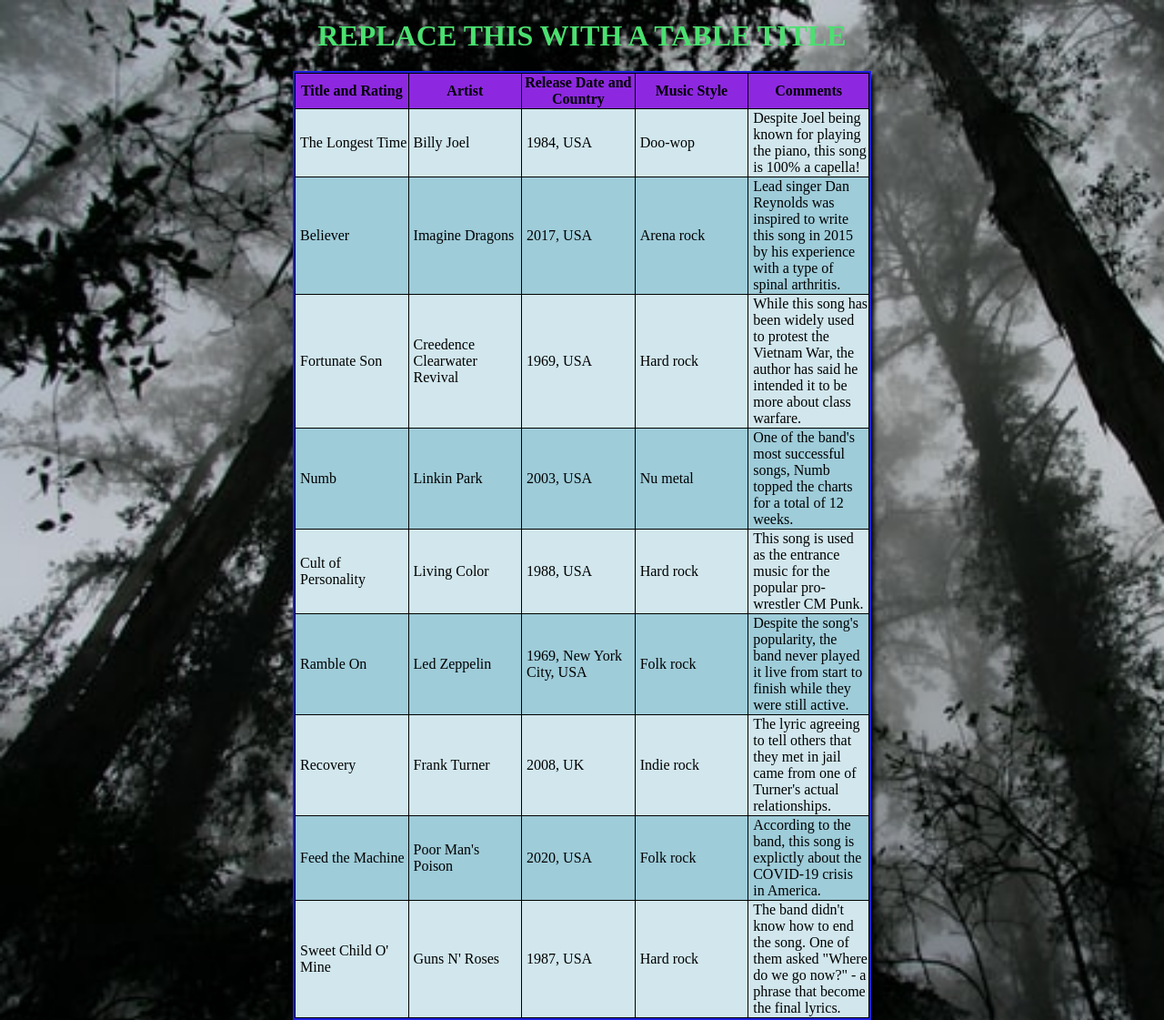
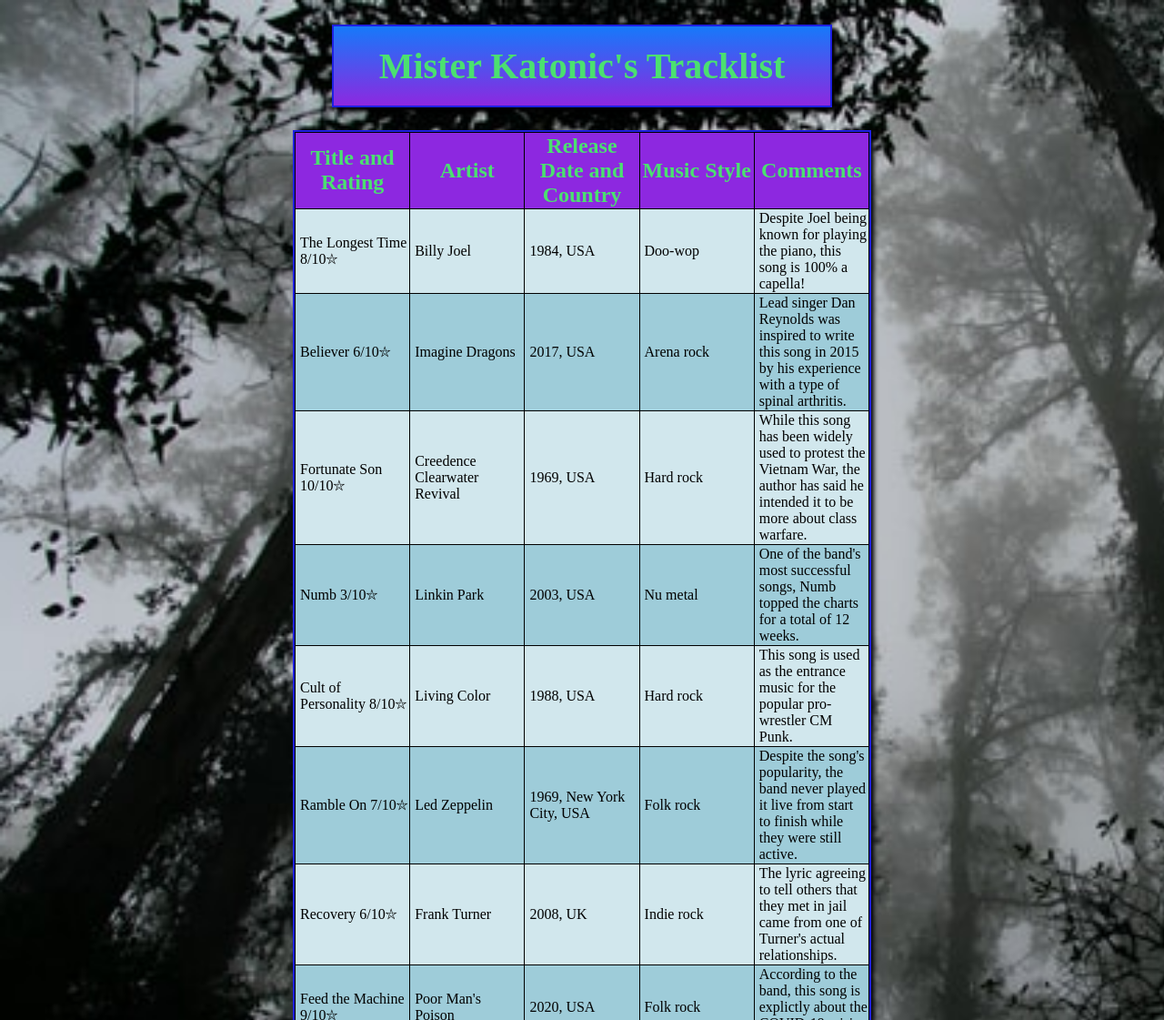
Before and after one commit to RVCC-IDMX/working-with-tables-ZachTheis, a plain HTML site: page index.html in a window 1280 px wide. Shown: the top 1121 px of the page at 91% size. Drawn offline with Linux system fonts and the light colour scheme.

Commit message:
Update header
Add gradient background and color to font

```diff
--- a/index.html
+++ b/index.html
@@ -7,7 +7,7 @@
     <link rel="stylesheet" href="style.css" />
   </head>
   <body>
-    <h1>REPLACE THIS WITH A TABLE TITLE</h1>
+    <h1>Mister Katonic's Tracklist</h1>
     <div class="table-container">
       <table>
       <thead>
@@ -21,63 +21,63 @@
       </thead>
       <tbody>
         <tr>
-          <td>The Longest Time</td>
+          <td>The Longest Time 8/10⛥</td>
           <td>Billy Joel</td>
           <td>1984, USA</td>
           <td>Doo-wop</td>
           <td>Despite Joel being known for playing the piano, this song is 100% a capella!</td>
         </tr>
         <tr>
-          <td>Believer</td>
+          <td>Believer 6/10⛥</td>
           <td>Imagine Dragons</td>
           <td>2017, USA</td>
           <td>Arena rock</td>
           <td>Lead singer Dan Reynolds was inspired to write this song in 2015 by his experience with a type of spinal arthritis.</td>
         </tr>
         <tr>
-          <td>Fortunate Son</td>
+          <td>Fortunate Son 10/10⛥</td>
           <td>Creedence Clearwater Revival</td>
           <td>1969, USA</td>
           <td>Hard rock</td>
           <td>While this song has been widely used to protest the Vietnam War, the author has said he intended it to be more about class warfare.</td>
         </tr>
         <tr>
-          <td>Numb</td>
+          <td>Numb 3/10⛥</td>
           <td>Linkin Park</td>
           <td>2003, USA</td>
           <td>Nu metal</td>
           <td>One of the band's most successful songs, Numb topped the charts for a total of 12 weeks.</td>
         </tr>
         <tr>
-          <td>Cult of Personality</td>
+          <td>Cult of Personality 8/10⛥</td>
           <td>Living Color</td>
           <td>1988, USA</td>
           <td>Hard rock</td>
           <td>This song is used as the entrance music for the popular pro-wrestler CM Punk.</td>
         </tr>
         <tr>
-          <td>Ramble On</td>
+          <td>Ramble On 7/10⛥</td>
           <td>Led Zeppelin</td>
           <td>1969, New York City, USA</td>
           <td>Folk rock</td>
           <td>Despite the song's popularity, the band never played it live from start to finish while they were still active.</td>
         </tr>
         <tr>
-          <td>Recovery</td>
+          <td>Recovery 6/10⛥</td>
           <td>Frank Turner</td>
           <td>2008, UK</td>
           <td>Indie rock</td>
           <td>The lyric agreeing to tell others that they met in jail came from one of Turner's actual relationships.</td>
         </tr>
         <tr>
-          <td>Feed the Machine</td>
+          <td>Feed the Machine 9/10⛥</td>
           <td>Poor Man's Poison</td>
           <td>2020, USA</td>
           <td>Folk rock</td>
           <td>According to the band, this song is explictly about the COVID-19 crisis in America.</td>
         </tr>
         <tr>
-          <td>Sweet Child O' Mine</td>
+          <td>Sweet Child O' Mine 7/10⛥</td>
           <td>Guns N' Roses</td>
           <td>1987, USA</td>
           <td>Hard rock</td>
--- a/style.css
+++ b/style.css
@@ -1,6 +1,14 @@
 h1 {
   color: #4be070;
   text-align: center;
+  font-size: 2.5em;
+  background-image: linear-gradient(#1679fa, #8d28e0);
+  width: 40%;
+  margin-left: auto;
+  margin-right: auto;
+  padding: 0.5em;
+  border: 2px solid #1e1fe0;
+  box-shadow: 5px 5px 5px black;
 }
 
 body {
@@ -40,6 +48,8 @@
 
 thead {
   background-color: #8d28e0;
+  color: #4be070;
+  font-size: 1.5em;
 }
 
 tbody tr:nth-child(2n) {
```
